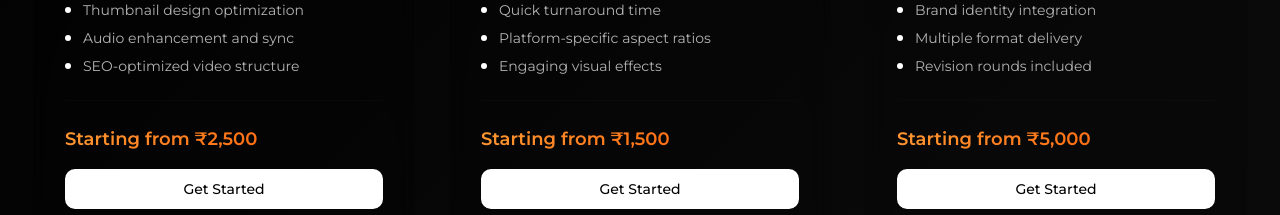
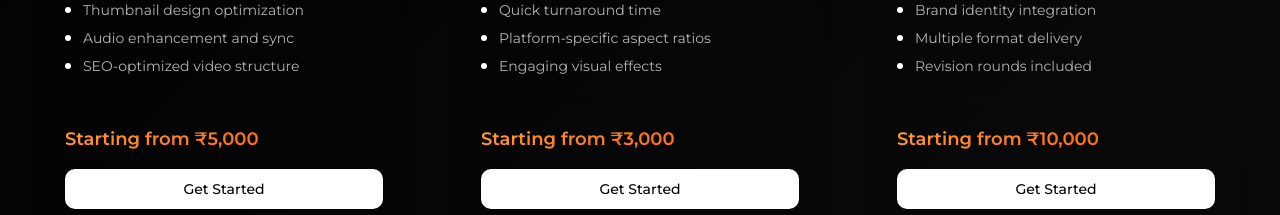
Before and after one commit to arungowdaedits/arungowdaedits, a React (Vite) app: page / in a window 1280 px wide. Shown: the part 5800-6015 px from the top of the page. Built offline with nearby package versions, Linux system fonts and the light colour scheme.

Commit message:
Changes
Co-authored-by: arungowdaedits <221967878+arungowdaedits@users.noreply.github.com>

```diff
--- a/src/components/Services.tsx
+++ b/src/components/Services.tsx
@@ -35,7 +35,7 @@ const Services = () => {
         "Audio enhancement and sync",
         "SEO-optimized video structure"
       ],
-      price: "Starting from ₹2,500"
+      price: "Starting from ₹5,000"
     },
     {
       icon: Smartphone,
@@ -48,7 +48,7 @@ const Services = () => {
         "Platform-specific aspect ratios",
         "Engaging visual effects"
       ],
-      price: "Starting from ₹1,500"
+      price: "Starting from ₹3,000"
     },
     {
       icon: Building,
@@ -61,7 +61,7 @@ const Services = () => {
         "Multiple format delivery",
         "Revision rounds included"
       ],
-      price: "Starting from ₹5,000"
+      price: "Starting from ₹10,000"
     }
   ];
 
```
Also changed, not shown: 1 other file (tests, documents, lock files or other folders).
